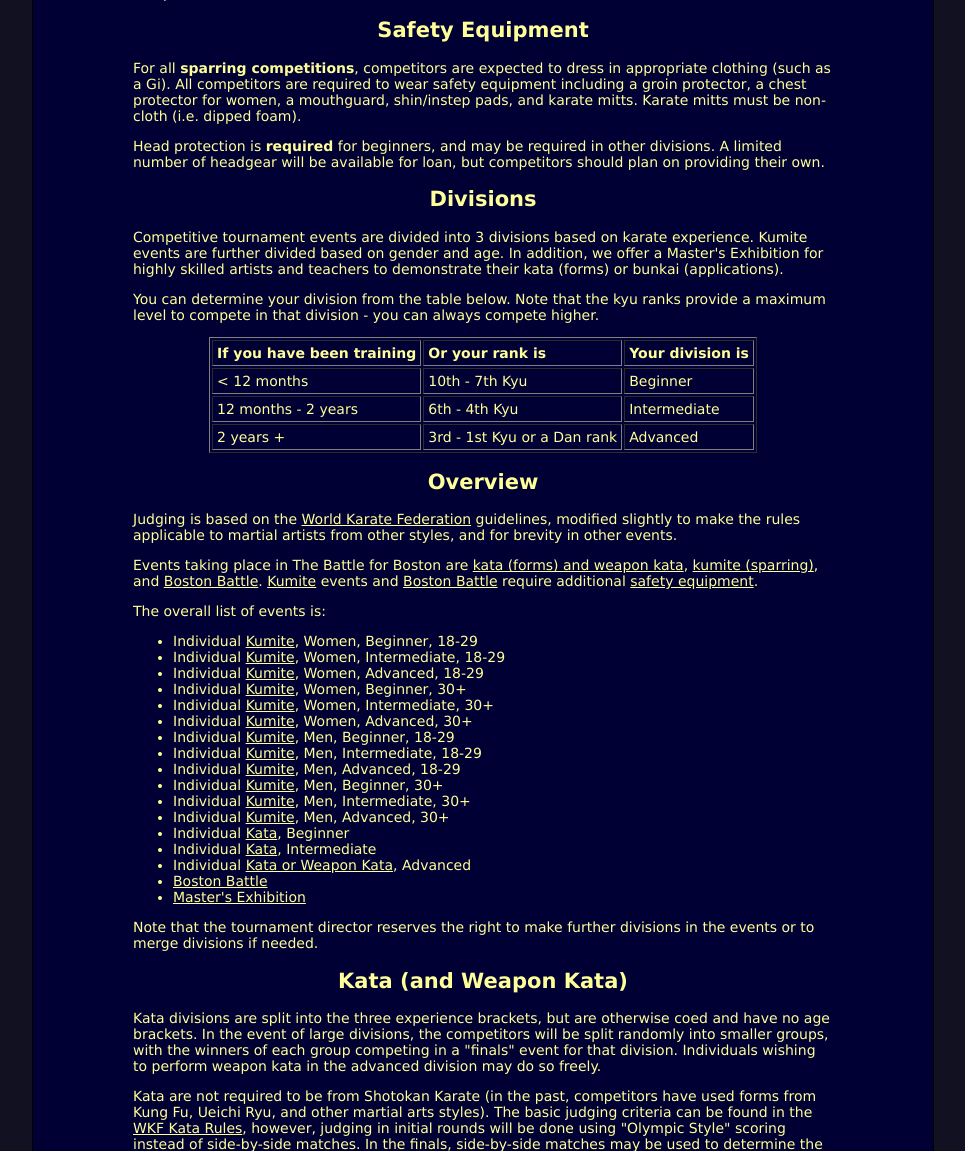
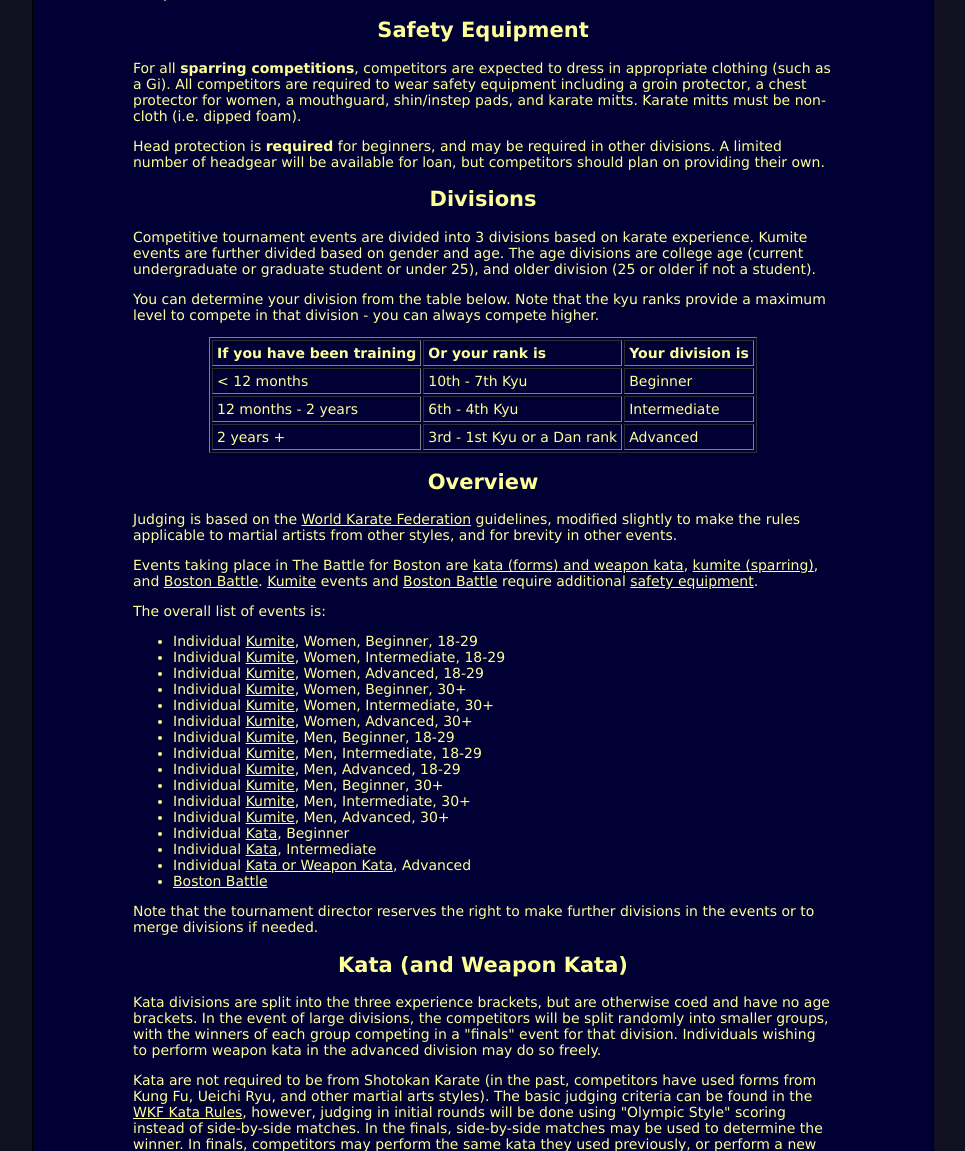
Before and after one commit to piotrf17/battleforboston, a Django app: page /events in a window 1280 px wide. Shown: the part 506-1657 px from the top of the page, without its empty margins (157-1122 px from the left). Run offline with Django 3.2, Linux system fonts and the light colour scheme.

Commit message:
vaz update to events text

```diff
--- a/mysite/templates/events.html
+++ b/mysite/templates/events.html
@@ -37,16 +37,17 @@
   for loan, but competitors should plan on providing their
   own.</p>
 
-      <h2>Divisions</h2>
-      <p>Competitive tournament events are divided into 3 divisions
-      based on karate experience. Kumite events are further divided
-      based on gender and age. In addition, we offer a Master's
-      Exhibition for highly skilled artists and teachers to
-      demonstrate their kata (forms) or bunkai (applications).</p>
+<h2>Divisions</h2>
+<p>Competitive tournament events are divided into 3 divisions based on
+  karate experience. Kumite events are further divided based on gender
+  and age. The age divisions are college age (current undergraduate or
+  graduate student or under 25), and older division (25 or older if
+  not a student).</p>
 
-      <p>You can determine your division from the table below.  Note
-      that the kyu ranks provide a maximum level to compete in that
-      division - you can always compete higher.</p>
+<p>You can determine your division from the table below. Note that the
+kyu ranks provide a maximum level to compete in that division - you
+can always compete higher.</p>
+
       <div class="centered">
         <table border="1" cellpadding="4">
           <tr><th align="left">If you have been training</th><th align="left">Or your rank is</th><th align="left">Your division is</th></tr>
@@ -89,7 +90,6 @@
         <li>Individual <a href="#kata">Kata</a>, Intermediate</li>
         <li>Individual <a href="#kata">Kata or Weapon Kata</a>, Advanced</li>
         <li><a href="#bbattle">Boston Battle</a></li>
-        <li><a href="#masters">Master's Exhibition</a></li>
       </ul>
 
       <p>Note that the tournament director reserves the right to make
```
